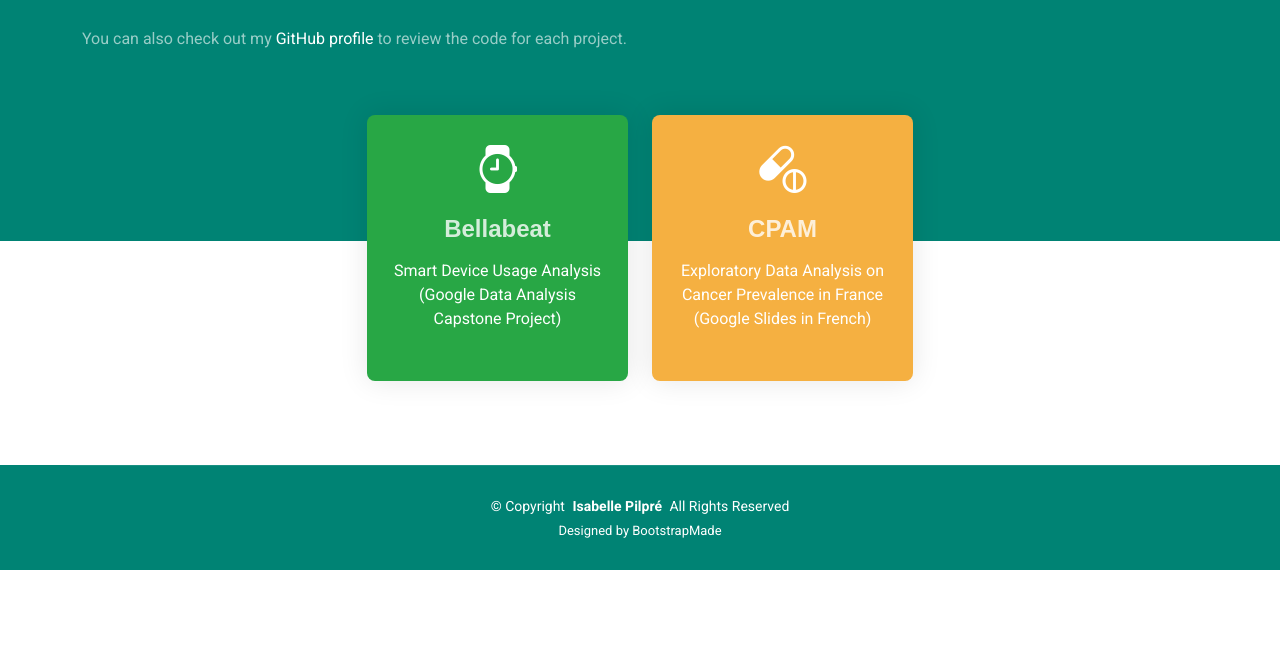
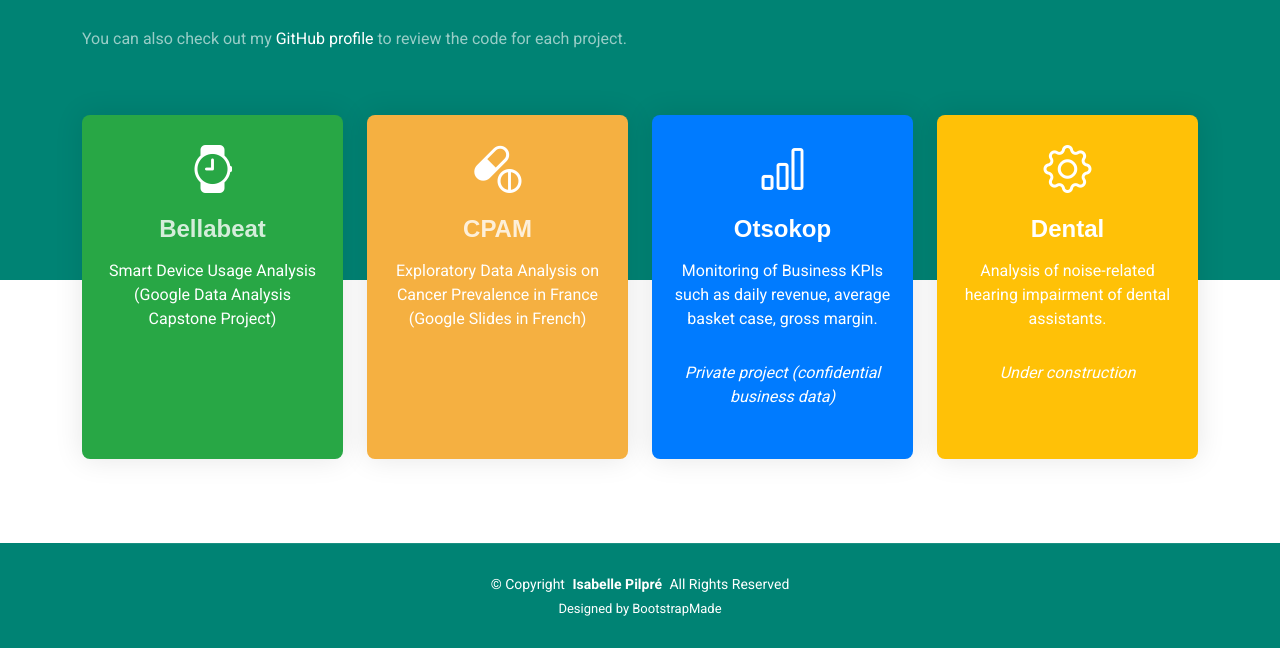
Before and after one commit to isa-pilpre/isa-pilpre.github.io, a plain HTML site: page index.html in a window 1280 px wide. Shown: the part 272-920 px from the top of the page. Before the commit the page ends 842 px from the top, so only its background shows below. Drawn offline with Linux system fonts and the light colour scheme.

Commit message:
Update index.html

```diff
--- a/index.html
+++ b/index.html
@@ -53,6 +53,16 @@
       color: white !important;
     }
 
+    .icon-box-blue {
+      background-color: #007bff !important; /* Blue color */
+      color: white !important;
+    }
+
+    .icon-box-yellow {
+      background-color: #ffc107 !important; /* Yellow color */
+      color: white !important;
+    }
+
     /* Ensure text in icon-boxes is white */
     .icon-box .icon, .icon-box h4.title, .icon-box p {
       color: white !important;
@@ -96,22 +106,45 @@
 
       <div class="icon-boxes position-relative" data-aos="fade-up" data-aos-delay="200">
         <div class="container position-relative">
-          <div class="row gy-3 mt-2 justify-content-center"> <!-- Reduced spacing -->
+          <div class="row gy-3 mt-2 justify-content-center">
+            <!-- Bellabeat Icon Box -->
             <div class="col-xl-3 col-md-6">
-              <div class="icon-box icon-box-green"> <!-- Green for Bellabeat -->
+              <div class="icon-box icon-box-green">
                 <div class="icon"><i class="bi bi-watch"></i></div>
                 <h4 class="title"><a href="https://docs.google.com/presentation/d/e/2PACX-1vSu1zqhGeMOSQJXh9MEtGP2MOFpy7bBoLnW5KvPijUO2XHmS6zXIndi_mMcNMaApvOcfRM-62TC2VXx/pub?start=true&loop=true&delayms=3000" class="stretched-link">Bellabeat</a></h4>
                 <p>Smart Device Usage Analysis (Google Data Analysis Capstone Project)</p>
               </div>
             </div><!-- End Icon Box -->
 
+            <!-- CPAM Icon Box -->
             <div class="col-xl-3 col-md-6">
-              <div class="icon-box icon-box-orange"> <!-- Orange for CPAM -->
+              <div class="icon-box icon-box-orange">
                 <div class="icon"><i class="bi bi-capsule-pill"></i></div>
                 <h4 class="title"><a href="https://docs.google.com/presentation/d/e/2PACX-1vRVgOzcnTvWAV5TRWohsDs9n_8aqBdEHkEJT7uTlSakcAmZ84gct5ACZ4zKF9UBassS-up8g5HpO3vZ/pub?start=true&loop=true&delayms=3000" class="stretched-link">CPAM</a></h4>
                 <p>Exploratory Data Analysis on Cancer Prevalence in France (Google Slides in French)</p>
               </div>
             </div><!-- End Icon Box -->
+
+            <!-- New Otsokop Icon Box -->
+            <div class="col-xl-3 col-md-6">
+              <div class="icon-box icon-box-blue">
+                <div class="icon"><i class="bi bi-bar-chart"></i></div>
+                <h4 class="title">Otsokop</h4>
+                <p>Monitoring of Business KPIs such as daily revenue, average basket case, gross margin.</p>
+                <p><em>Private project (confidential business data)</em></p>
+              </div>
+            </div><!-- End Icon Box -->
+
+            <!-- New Dental Icon Box -->
+            <div class="col-xl-3 col-md-6">
+              <div class="icon-box icon-box-yellow">
+                <div class="icon"><i class="bi bi-gear"></i></div>
+                <h4 class="title">Dental</h4>
+                <p>Analysis of noise-related hearing impairment of dental assistants.</p>
+                <p><em>Under construction</em></p>
+              </div>
+            </div><!-- End Icon Box -->
+
           </div>
         </div>
       </div>
```
